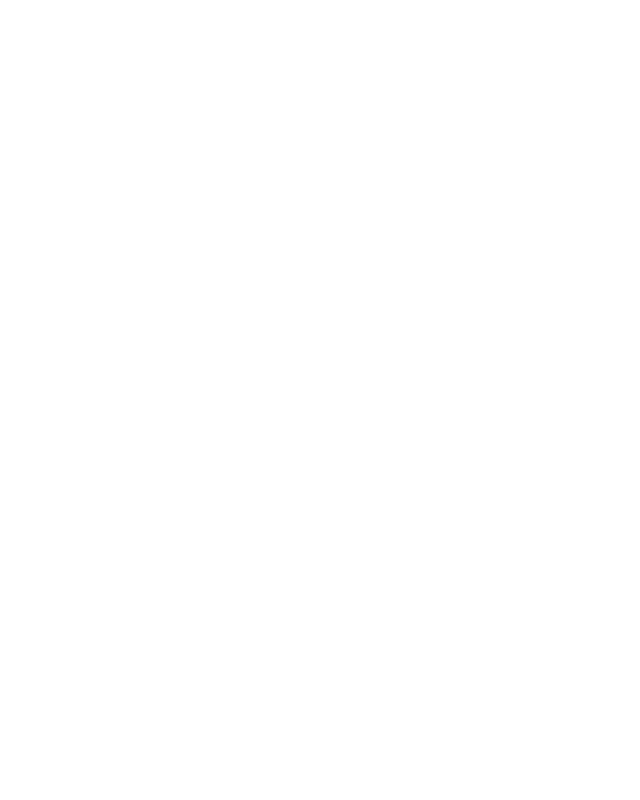
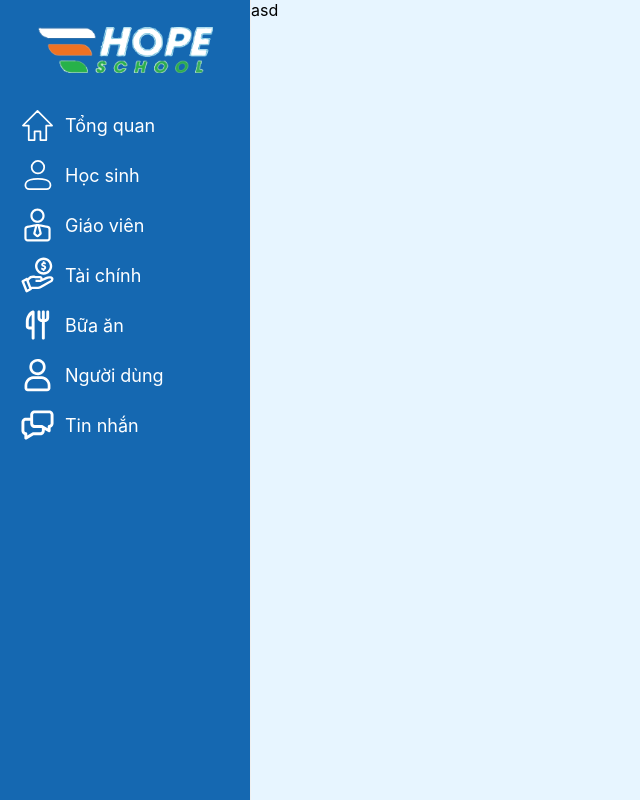
Before and after one commit to TalJa1/web-huybao, a React (Create React App) app: page /meals/1 in a window 1280 px wide. Before the commit this address had no page. Shown: the whole page, without its empty margins (0-640 px from the left). Built offline with nearby package versions, Linux system fonts and the light colour scheme.

Commit message:
Add MealDetail component and routing; enhance MealPage with navigation to meal details

```diff
--- a/src/App.tsx
+++ b/src/App.tsx
@@ -10,6 +10,7 @@
 import TeacherDetail from "./views/Teacher/TeacherDetail";
 import StudentDetailPage from "./views/Student/StudentDetailPage";
 import UserPage from "./views/UserPage";
+import MealDetail from "./views/Meal/MealDetail";
 
 function App() {
   return (
@@ -22,6 +23,7 @@
         <Route path="/teachers/:name" element={<TeacherDetail />} />
         <Route path="/finance" element={<FinancePage />} />
         <Route path="/meals" element={<MealPage />} />
+        <Route path="/meals/:name" element={<MealDetail />} />
         <Route path="/users" element={<UserPage />} />
       </Routes>
     </BrowserRouter>
--- /dev/null
+++ b/src/views/Meal/MealDetail.tsx
@@ -0,0 +1,17 @@
+import { Box } from "@mui/material";
+import React from "react";
+import TopLayout from "../../components/TopLayout";
+
+const MealDetail = () => {
+  return (
+    <TopLayout>
+      <Main />
+    </TopLayout>
+  );
+};
+
+const Main: React.FC = () => {
+  return <Box>asd</Box>;
+};
+
+export default MealDetail;
--- a/src/views/MealPage.tsx
+++ b/src/views/MealPage.tsx
@@ -11,6 +11,7 @@
   threeDotsIcon,
 } from "../assets/iconSVG";
 import { MealData } from "../services/renderData";
+import { useNavigate } from "react-router";
 
 const MealPage = () => {
   return (
@@ -24,6 +25,7 @@
   const [currentPage, setCurrentPage] = useState<number>(1);
   const [selectedTab, setSelectedTab] = useState<string>("Tất cả");
   const mealsPerPage = 5;
+  const navigate = useNavigate();
 
   const handlePageChange = (
     event: React.ChangeEvent<unknown>,
@@ -45,6 +47,10 @@
   const indexOfLastMeal = currentPage * mealsPerPage;
   const indexOfFirstMeal = indexOfLastMeal - mealsPerPage;
   const currentMeals = filteredMeals.slice(indexOfFirstMeal, indexOfLastMeal);
+
+  const handleMealClick = (meal: any) => {
+    navigate(`/meals/${meal.name}`, { state: { meal } });
+  };
 
   return (
     <Box sx={{ padding: "20px", overflowX: "auto" }}>
@@ -106,10 +112,12 @@
               <Grid
                 container
                 key={index}
+                onClick={() => handleMealClick(meal)}
                 sx={{
                   marginBottom: 2,
                   padding: 2,
                   alignItems: "center",
+                  cursor: "pointer",
                 }}
               >
                 <Grid size={1} display="flex" justifyContent="center">
@@ -200,7 +208,7 @@
             ))}
           </Box>
           <Box display="flex" justifyContent="right" sx={{ marginTop: 2 }}>
-          <Pagination
+            <Pagination
               count={Math.ceil(filteredMeals.length / mealsPerPage)}
               page={currentPage}
               onChange={handlePageChange}
```
